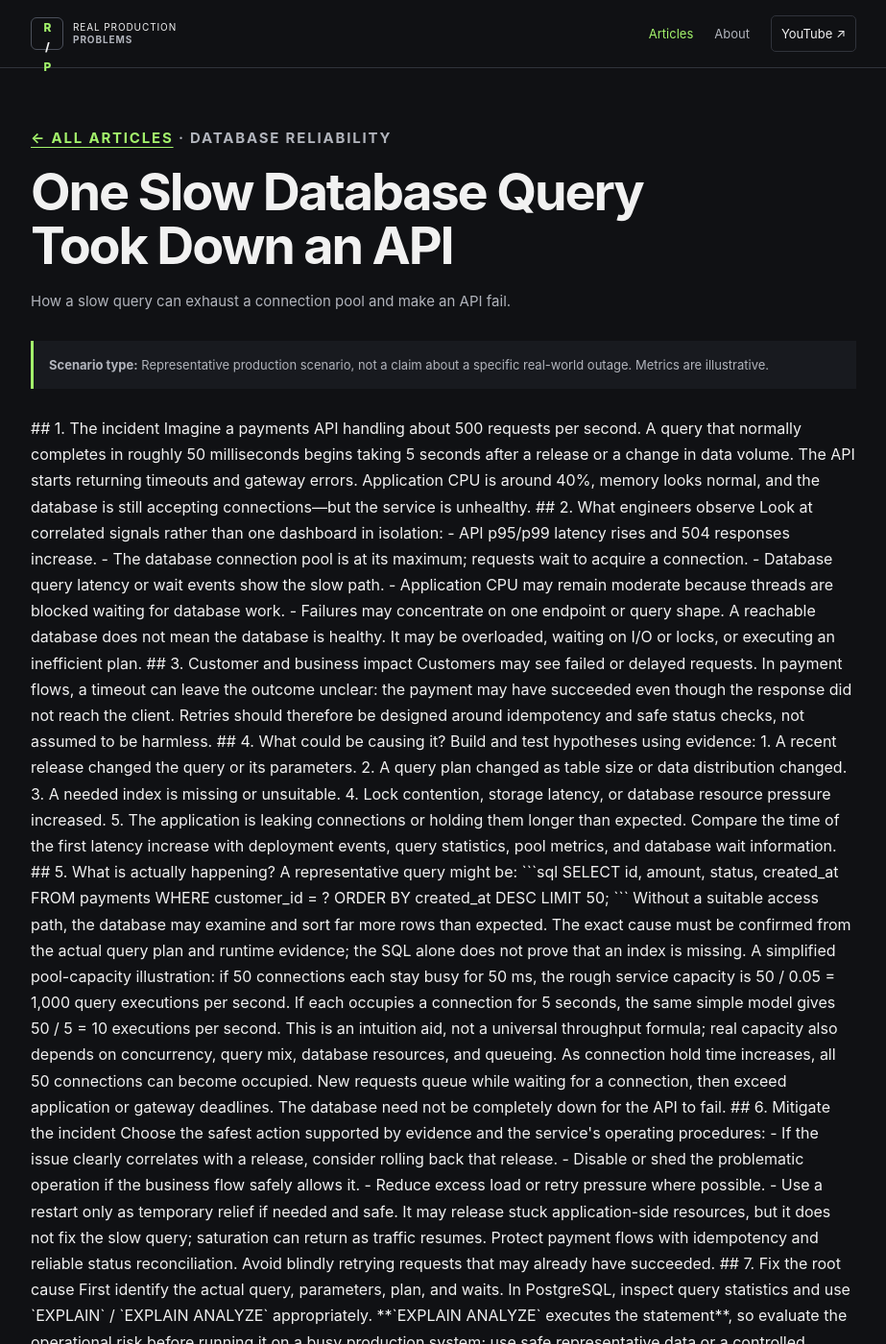
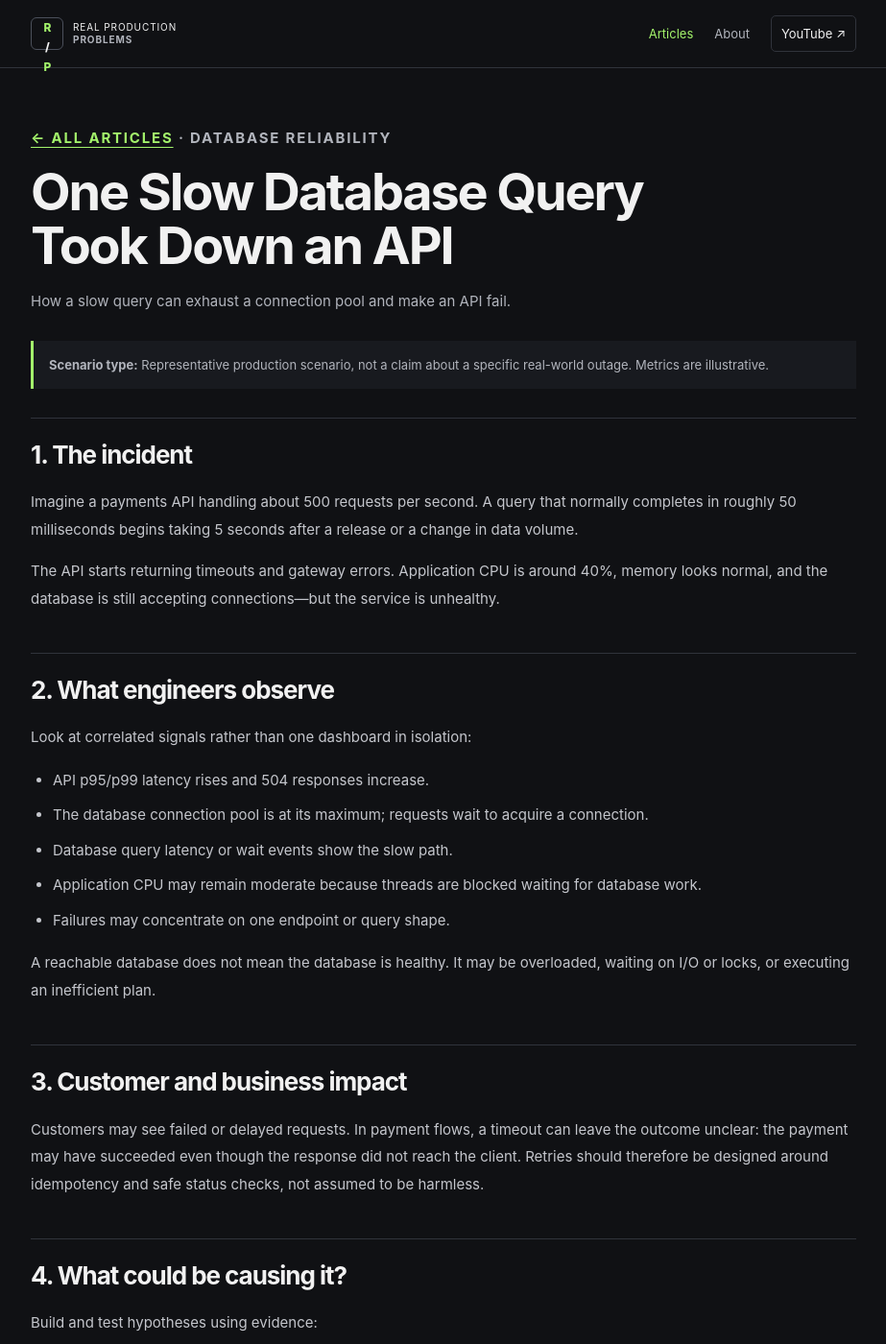
Before and after one commit to prodproblems/blog, a Jekyll site: the page built from articles/slow-database-query-api.md, in a window 1280 px wide and 1400 px high. Shown: the whole window at 96% size, without its empty margins (178-1101 px from the left). Built offline with Jekyll 4.4.1, drawn with Linux system fonts in a browser that asks for light colours; some of the changed text lies outside the part shown.

Commit message:
Fix article Markdown rendering

```diff
--- a/articles/slow-database-query-api.md
+++ b/articles/slow-database-query-api.md
@@ -8,7 +8,6 @@ reading_time: 8 min read
 episode: 001
 ---
 
-<div class="article-prose">
 ## 1. The incident
 
 Imagine a payments API handling about 500 requests per second. A query that normally completes in roughly 50 milliseconds begins taking 5 seconds after a release or a change in data volume.
```
